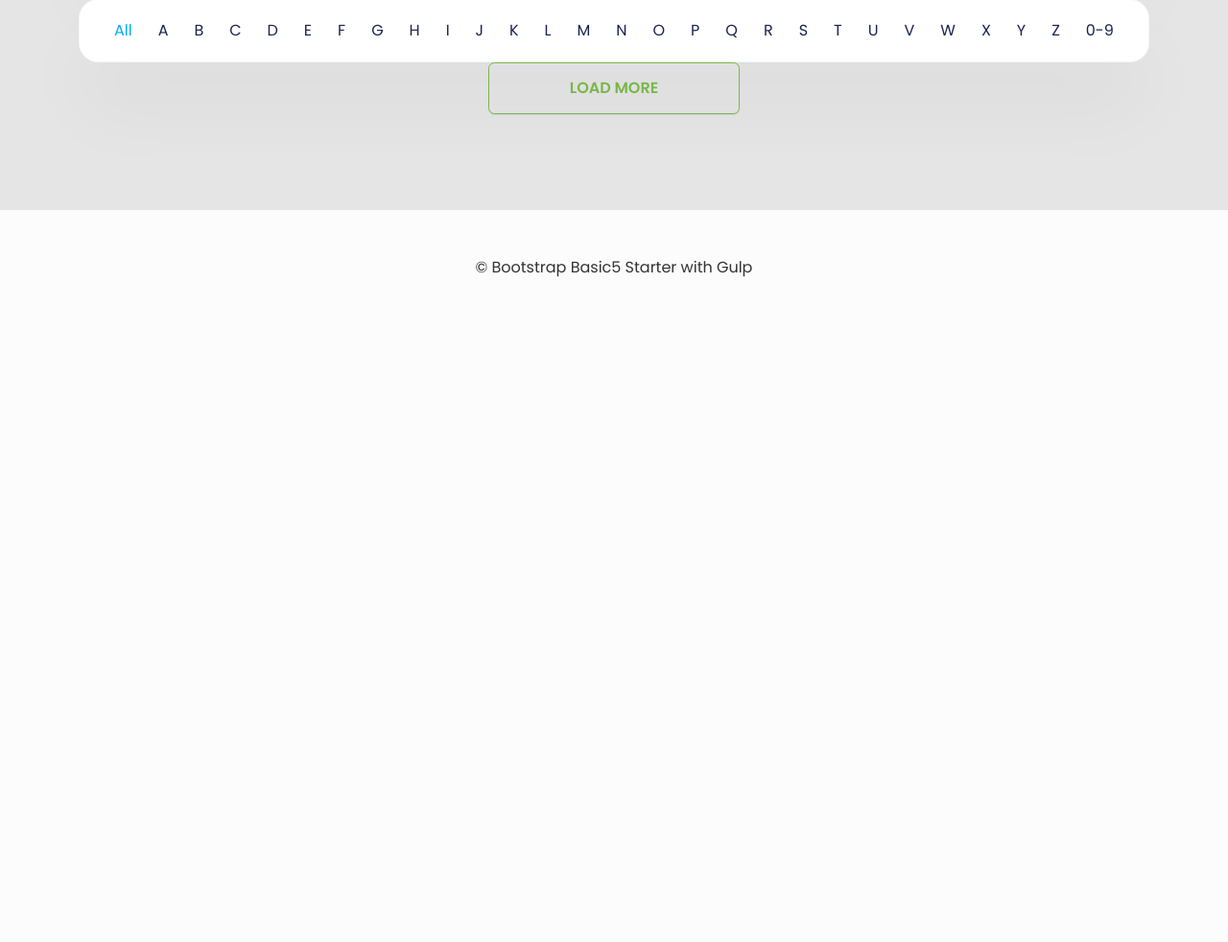
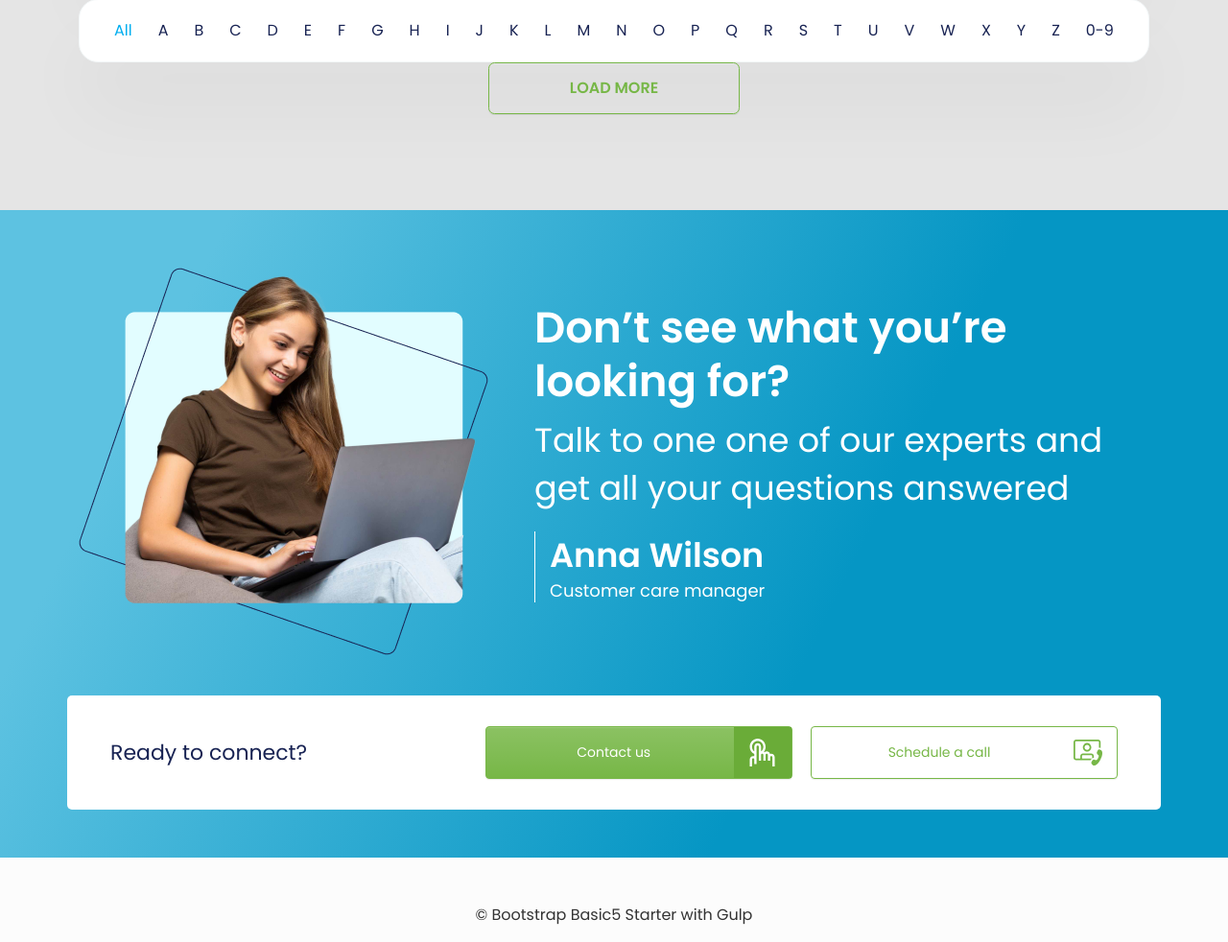
Before and after one commit to gipsy/c2c-possible-platforms-page, a website built with Vite: page src/index.html in a window 1280 px wide. Shown: the part 631-1613 px from the top of the page at 96% size. Before the commit the page ends 938 px from the top, so only its background shows below. Built offline with nearby package versions, Linux system fonts and the light colour scheme; no server answers.

Commit message:
added contactUs section

```diff
--- a/src/index.html
+++ b/src/index.html
@@ -262,6 +262,35 @@
       </ul>
       <div class="text-center">
         <button class="btn btn-outline-secondary button__secondary buttonJS__showMore">Load more</button>
+      </div>
+    </div>
+  </div>
+</section>
+
+<section class="section__contactUs">
+  <div class="container">
+    <div class="row">
+      <div class="col-5">
+        <img src="./img/contact_us.png" alt="contact us"/>
+      </div>
+      <div class="col-7">
+        <div class="contactUs__body">
+          <h3>Don’t see what you’re looking for?</h3>
+          <h4>Talk to one one of our experts and get all your questions answered</h4>
+          <div class="contactUs__personBlock">
+            <p class="contactUs__personName">Anna Wilson</p>
+            <p class="contactUs__personOccupation">Customer care manager</p>
+          </div>
+        </div>
+      </div>
+    </div>
+    <div class="row">
+      <div class="contactUs__contactBlock">
+        <span class="contactUs__readyText">Ready to connect?</span>
+        <div class="contactUs__actions">
+          <button type="button" class="btn btn-secondary btn-sm contactUs__clickButton">Contact us<span class=""></span></button>
+          <button type="button" class="btn btn-outline-secondary btn-sm contactUs__callButton">Schedule a call<span class=""></span></button>
+        </div>
       </div>
     </div>
   </div>
--- a/src/scss/_colors.scss
+++ b/src/scss/_colors.scss
@@ -3,6 +3,7 @@ $light-gray: #E5E5E5;
 $glossy-blue: #00AEEF;
 $seaside-waves: #5DC2E1;
 $tropical-shades: #77B747;
+$tropical-shades--hover: #6AAC38;
 $deep-blue: #182353;
 $matte-deep-blue: #6B7496;
 
--- /dev/null
+++ b/src/scss/components/_contact-us.scss
@@ -0,0 +1,101 @@
+.contactUs {
+  &__body {
+    padding-top: 45px;
+    color: #fff;
+    h3 {
+      font-size: 45px;
+      font-weight: 600;
+      line-height: 56px;
+    }
+    h4 {
+      font-size: 35px;
+      font-weight: 400;
+      line-height: 50px;
+    }
+  }
+  &__personBlock {
+    margin-top: 20px;
+    border-left: 1px solid #fff;
+    padding-left: 15px;
+  }
+  &__personName {
+    font-size: 35px;
+    font-weight: 600;
+    line-height: 50px;
+    color: #fff;
+    margin: 0
+  }
+  &__personOccupation {
+    font-size: 18px;
+    font-weight: 400;
+    line-height: 24px;
+    margin: 0;
+  }
+  &__contactBlock {
+    margin-top: 40px;
+    padding: 32px 45px;
+    background: #fff;
+    border-radius: 5px;
+    display: flex;
+    justify-content: space-between;
+    align-items: center;
+  }
+  &__readyText {
+    font-size: 22px;
+    line-height: 30px;
+    font-weight: 400;
+    color: $deep-blue;
+  }
+  &__clickButton {
+    padding-right: 60px;
+    position: relative;
+    background-color: $tropical-shades;
+    border-color: $tropical-shades;
+    width: 320px;
+    height: 55px;
+    color: #fff;
+    &:hover {
+      background-color: $tropical-shades--hover;
+      border-color: $tropical-shades--hover;
+    }
+    span {
+      background: url('../svg/click.svg');
+      background-repeat: no-repeat;
+      background-position: center center;
+      background-color: $tropical-shades--hover;
+      width: 60px;
+      height: 100%;
+      position: absolute;
+      top: 0;
+      bottom: 0;
+      right: 0;
+    }
+  }
+  &__callButton {
+    padding-right: 60px;
+    position: relative;
+    color: $tropical-shades;
+    border-color: $tropical-shades;
+    width: 320px;
+    height: 55px;
+    margin-left: 15px;
+    span {
+      background-image: url('../svg/call.svg');
+      background-repeat: no-repeat;
+      background-position: center center;
+      width: 60px;
+      height: 100%;
+      position: absolute;
+      top: 0;
+      bottom: 0;
+      right: 0;
+    }
+    &:hover {
+      background-color: $tropical-shades--hover;
+      border-color: $tropical-shades--hover;
+      span {
+        background-image: url('../svg/call_white.svg');
+      }
+    }
+  }
+}
--- a/src/scss/components/_sections.scss
+++ b/src/scss/components/_sections.scss
@@ -41,4 +41,8 @@
     padding: 100px 0;
     background: $light-gray;
   }
+  &__contactUs {
+    @extend .bg--gradient--seasideWaves;
+    padding: 50px 0;
+  }
 }
--- a/src/scss/styles.scss
+++ b/src/scss/styles.scss
@@ -97,3 +97,4 @@ $dropdown-spacer: -0.125rem;
 @import "~components/platform-search-filter";
 @import "~components/platform-alphabet-filter";
 @import "~components/buttons";
+@import "~components/contact-us";
```
Also changed, not shown: src/img/contact_us.png (added), src/svg/call.svg (added), src/svg/call_white.svg (added), src/svg/click.svg (added).
